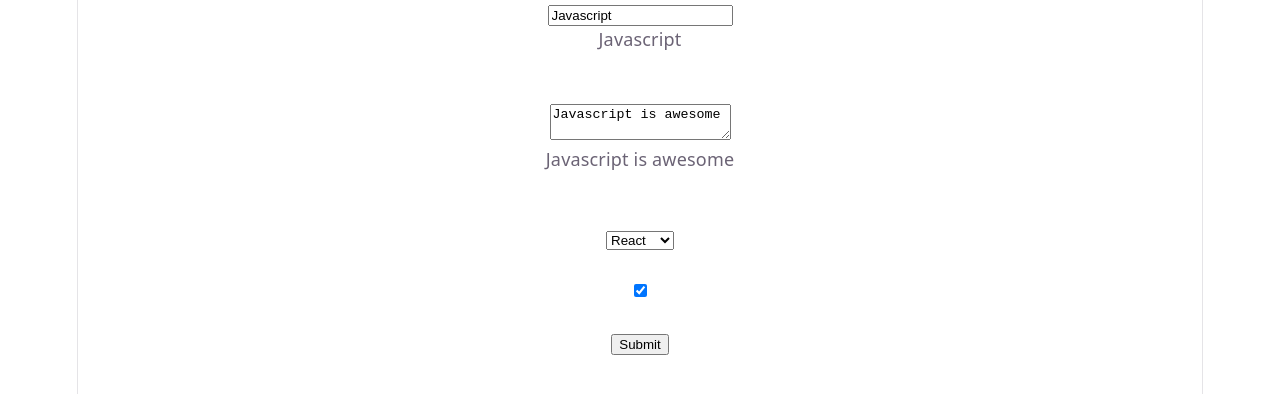
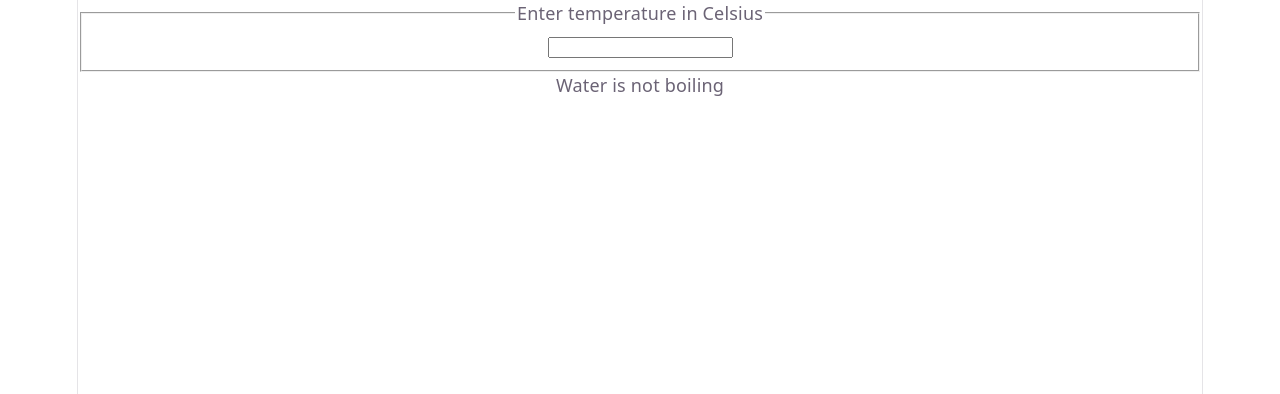
Before and after one commit to iamrokon/react, a React (Vite) app: page / in a window 1280 px wide. Shown: the top 394 px of the page. Built offline with nearby package versions, Linux system fonts and the light colour scheme.

Commit message:
Calculator component updated

```diff
--- a/src/App.tsx
+++ b/src/App.tsx
@@ -10,6 +10,7 @@ import Clock from './components/Clock'
 import ClockClass from './components/ClockClass'
 import ClockList from './components/ClockList'
 import Form from './components/Form'
+import Calculator from './components/Calculator'
 
 function App() {
   const [count, setCount] = useState(0)
@@ -24,7 +25,8 @@ function App() {
       {/* <Clock locale='bn-BD'/> */}
       {/* <ClockClass locale='bn-BD'/> */}
       {/* <ClockList locale='bn-BD' quantities={quantities}/> */}
-      <Form />
+      {/* <Form /> */}
+      <Calculator />
     </>
   )
 }
--- /dev/null
+++ b/src/components/BoilingVerdict.jsx
@@ -0,0 +1,6 @@
+export default function BoilingVerdict({ celsius = 0 }) {
+    if (celsius >= 100) {
+        return <p>Water is boiling</p>
+    }
+    return <p>Water is not boiling</p>
+}
--- /dev/null
+++ b/src/components/Calculator.jsx
@@ -0,0 +1,27 @@
+import React from 'react'
+import BoilingVerdict from './BoilingVerdict'
+
+export default class Calculator extends React.Component {
+    state = {
+        temperature: '',
+    };
+    onTemperatureChange = (e) => {
+        this.setState({temperature: e.target.value})
+    };
+    render() {
+        const { temperature } = this.state
+        return (
+            <div>
+                <fieldset>
+                    <legend>Enter temperature in Celsius</legend>
+                    <input
+                        type="text"
+                        value={temperature}
+                        onChange={this.onTemperatureChange}
+                    />
+                </fieldset>
+                <BoilingVerdict celsius={parseFloat(temperature) || 0} />
+            </div>
+        )
+    }
+}
--- a/src/components/Form.jsx
+++ b/src/components/Form.jsx
@@ -4,29 +4,37 @@ export default class Form extends React.Component {
     state = {
         title: 'Javascript',
         text: 'Javascript is awesome',
-        library: 'React',
+        // library: 'React',
+        library: null,
         isAwesome: true
     }
     handleChange = (e) => {
-        if(e.target.type === 'text'){
-            this.setState({
-                title: e.target.value
-            })
-        } else if(e.target.type === 'textarea') {
-            this.setState({
-                text: e.target.value
-            })
-        } else if(e.target.type === 'select-one') {
-            this.setState({
-                library: e.target.value
-            })
-        } else if(e.target.type === 'checkbox') {
-            this.setState({
-                isAwesome: e.target.checked
-            })
-        } else {
-            console.log('nothing here')
-        }
+        // if(e.target.type === 'text'){
+        //     this.setState({
+        //         title: e.target.value
+        //     })
+        // } else if(e.target.type === 'textarea') {
+        //     this.setState({
+        //         text: e.target.value
+        //     })
+        // } else if(e.target.type === 'select-one') {
+        //     this.setState({
+        //         library: e.target.value
+        //     })
+        // } else if(e.target.type === 'checkbox') {
+        //     this.setState({
+        //         isAwesome: e.target.checked
+        //     })
+        // } else {
+        //     console.log('nothing here')
+        // }
+        // this.setState({
+        //     [e.target.name]: e.target.value
+        // })
+        const {name, value, type, checked} = e.target
+        this.setState({
+            [name]: type === 'checkbox' ? checked : value
+        })
     }
     submitHandler = (e) => {
         e.preventDefault()
@@ -40,6 +48,7 @@ export default class Form extends React.Component {
                 <form onSubmit={this.submitHandler}>
                     <input
                         type="text"
+                        name="title"
                         placeholder="Enter title"
                         value={title}
                         onChange={this.handleChange}
@@ -54,14 +63,16 @@ export default class Form extends React.Component {
                     <p>{text}</p>
 
                     <br /><br />
-                    <select value={library} onChange={this.handleChange}>
+                    <select name="library" value={library} onChange={this.handleChange}>
                         <option value="React">React</option>
                         <option value="Angular">Angular</option>
                     </select>
+                    <p>{library}</p>
                     <br /><br />
-                    <input type="checkbox" checked={isAwesome}
+                    <input type="checkbox" name="isAwesome" checked={isAwesome}
                         onChange={this.handleChange}
                     />
+                    <p>{isAwesome ? 'Awesome' : 'Not Awesome'}</p>
                     <br /><br />
                     <input type="submit" value="Submit" />
                 </form>
```
